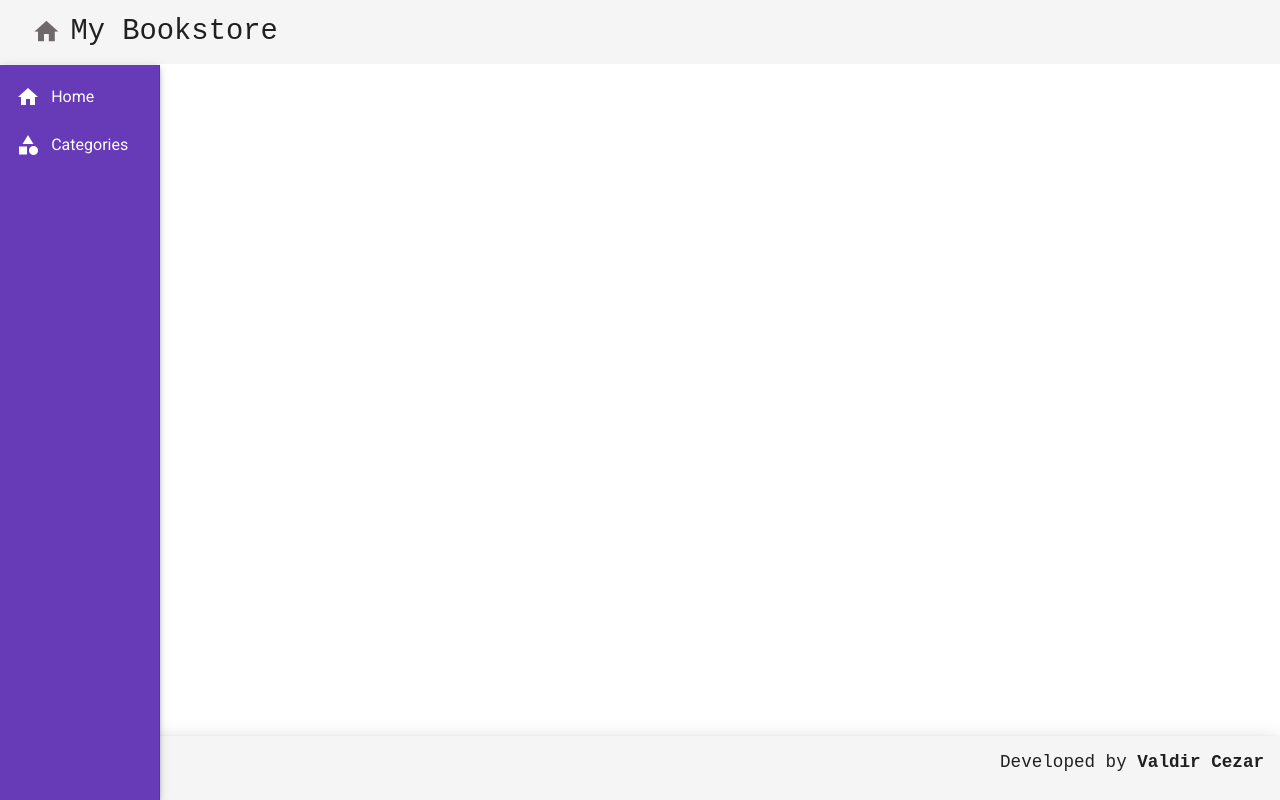
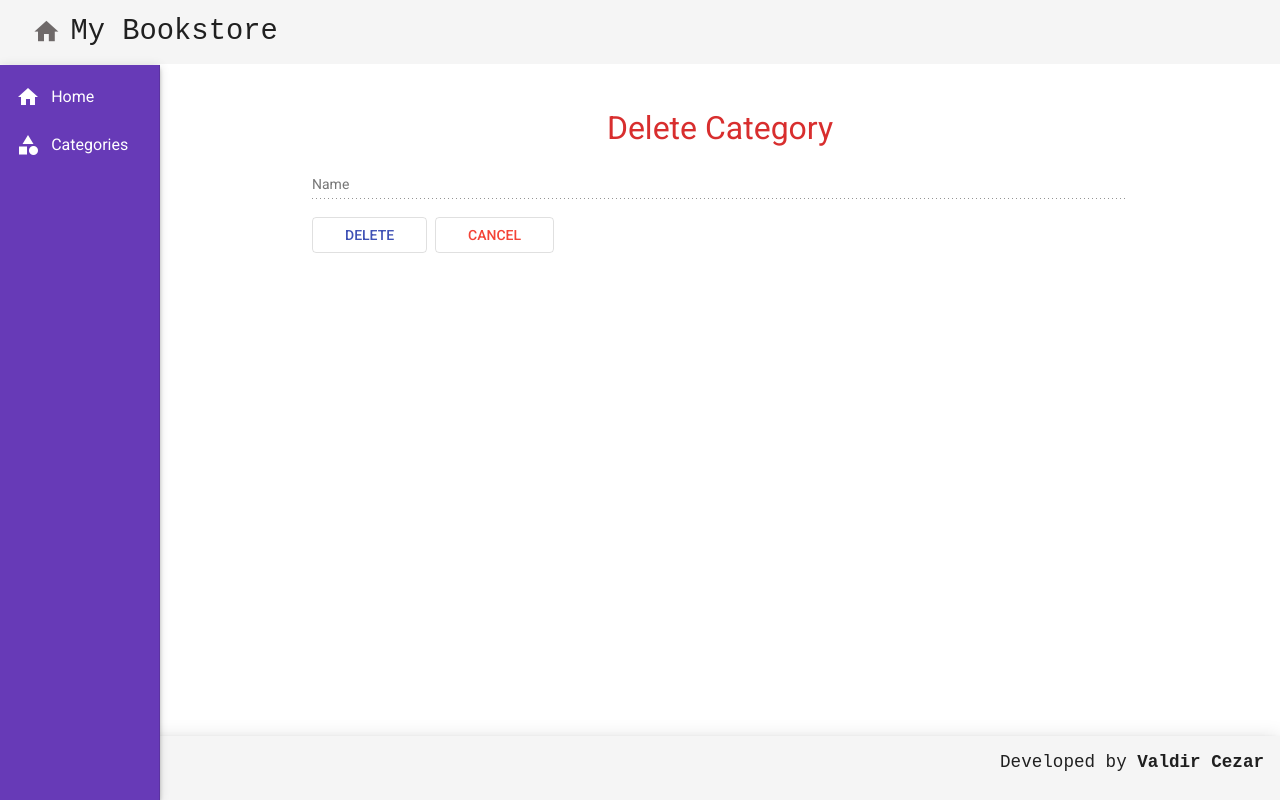
Before and after one commit to ValdirCezar/library-front, an Angular app: page /category/delete/1 in a window 1280 px wide. Before the commit this address led to /. Built offline with nearby package versions, Linux system fonts and the light colour scheme; no server answers.

Commit message:
DELETE method to Category implemented

```diff
--- a/src/app/app-routing.module.ts
+++ b/src/app/app-routing.module.ts
@@ -1,6 +1,7 @@
 import { NgModule } from '@angular/core';
 import { Routes, RouterModule } from '@angular/router';
 import { CategoryCreateComponent } from './views/category/category-create/category-create.component';
+import { CategoryDeleteComponent } from './views/category/category-delete/category-delete.component';
 import { CategoryReadComponent } from './views/category/category-read/category-read.component';
 import { CategoryUpdateComponent } from './views/category/category-update/category-update.component';
 import { HomeComponent } from './views/home/home/home.component';
@@ -21,6 +22,10 @@ const routes: Routes = [
   {
     path: 'category/update/:id',
     component: CategoryUpdateComponent
+  },
+  {
+    path: 'category/delete/:id',
+    component: CategoryDeleteComponent
   }
 ];
 
--- a/src/app/app.module.ts
+++ b/src/app/app.module.ts
@@ -23,6 +23,7 @@ import { MatInputModule } from '@angular/material/input';
 import { FormsModule } from '@angular/forms';
 import { MatIconModule } from '@angular/material/icon';
 import { CategoryUpdateComponent } from './views/category/category-update/category-update.component';
+import { CategoryDeleteComponent } from './views/category/category-delete/category-delete.component';
 
 
 @NgModule({
@@ -34,7 +35,8 @@ import { CategoryUpdateComponent } from './views/category/category-update/catego
     HomeComponent,
     CategoryReadComponent,
     CategoryCreateComponent,
-    CategoryUpdateComponent
+    CategoryUpdateComponent,
+    CategoryDeleteComponent
   ],
   imports: [
     BrowserModule,
--- /dev/null
+++ b/src/app/views/category/category-delete/category-delete.component.css
@@ -0,0 +1,26 @@
+form {
+    text-align: center;
+    width: 75%;
+    margin: 2rem auto 0 auto;
+}
+
+h1 {
+    font-size: 2rem;
+    font-weight: 400;
+    color: rgb(216, 46, 46);
+}
+
+.form {
+    width: 100%;
+}
+
+.buttons {
+    width: 100%;
+    text-align: initial;
+}
+
+button {
+    margin-right: .5rem;
+    padding-right: 2rem;
+    padding-left: 2rem;
+}
--- /dev/null
+++ b/src/app/views/category/category-delete/category-delete.component.html
@@ -0,0 +1,12 @@
+<form>
+    <h1>Delete Category {{ category.name }}</h1>
+    <mat-form-field class="form">
+        <mat-label>Name</mat-label>
+        <input matInput [(ngModel)]="category.name" disabled type="text" name="name" placeholder="Ex. Computing">
+    </mat-form-field>
+
+    <div class="buttons">
+        <button mat-stroked-button (click)="delete()" color="primary">DELETE</button>
+        <button mat-stroked-button (click)="cancel()" color="warn">CANCEL</button>
+    </div>
+</form>
--- /dev/null
+++ b/src/app/views/category/category-delete/category-delete.component.ts
@@ -0,0 +1,64 @@
+import { Component, OnInit } from '@angular/core';
+import { MatSnackBar } from '@angular/material/snack-bar';
+import { ActivatedRoute, Router } from '@angular/router';
+import { Category } from 'src/app/models/category.model';
+import { CategoryService } from '../category.service';
+
+@Component({
+  selector: 'app-category-delete',
+  templateUrl: './category-delete.component.html',
+  styleUrls: ['./category-delete.component.css']
+})
+export class CategoryDeleteComponent implements OnInit {
+
+  category: Category = {
+    id: '',
+    name: ''
+  }
+
+  constructor(
+    private service: CategoryService,
+    private router: Router,
+    private _snackBar: MatSnackBar,
+    private route: ActivatedRoute) { }
+
+  ngOnInit(): void {
+    const id = this.route.snapshot.paramMap.get("id");
+
+    this.service.findById(id!).subscribe(subject => {
+      this.category = subject
+    })
+  }
+
+  delete(): void {
+    this.service.deleteById(this.category.id!).subscribe(() => {
+      this.openMessageDeletedSuccess()
+    }), console.error(
+      this.openMessageDeletedError()
+    );
+
+  }
+
+  cancel(): void {
+    this.router.navigate(['/categories'])
+  }
+
+  openMessageDeletedSuccess(): void {
+    this.router.navigate(['/categories'])
+    this._snackBar.open('Deleted successful category', 'close', {
+      duration: 3500,
+      horizontalPosition: 'right',
+      verticalPosition: 'top'
+    })
+  }
+
+  openMessageDeletedError(): void {
+    this.router.navigate(['/categories'])
+    this._snackBar.open('Something went wrong when delete category', 'close', {
+      duration: 3500,
+      horizontalPosition: 'right',
+      verticalPosition: 'top'
+    })
+  }
+
+}
--- a/src/app/views/category/category-read/category-read.component.css
+++ b/src/app/views/category/category-read/category-read.component.css
@@ -19,3 +19,8 @@
 .button {
     box-shadow: 0px 5px 5px -3px rgba(0, 0, 0, 0.2), 0px 8px 10px 1px rgba(0, 0, 0, 0.14), 0px 3px 14px 2px rgba(0, 0, 0, 0.12);
 }
+
+.del {
+    margin-left: .4rem;
+    color: red;
+}
--- a/src/app/views/category/category-read/category-read.component.html
+++ b/src/app/views/category/category-read/category-read.component.html
@@ -20,10 +20,13 @@
 
       <!-- Name Ações -->
       <ng-container matColumnDef="action">
-        <th mat-header-cell *matHeaderCellDef>Action</th>
+        <th mat-header-cell *matHeaderCellDef>Actions</th>
         <td mat-cell *matCellDef="let row">
           <a routerLink="/category/update/{{ row.id }}">
             <i class="material-icons">edit</i>
+          </a>
+          <a routerLink="/category/delete/{{ row.id }}">
+            <i class="material-icons del">delete</i>
           </a>
         </td>
       </ng-container>
--- a/src/app/views/category/category.service.ts
+++ b/src/app/views/category/category.service.ts
@@ -29,4 +29,9 @@ export class CategoryService {
     console.log('chegou' + category.id)
     return this.http.put<Category>(url, category);
   }
+
+  deleteById(id: string): Observable<Category> {
+    const url = `${this.baseUrl}/${id}`;
+    return this.http.delete<Category>(url);
+  }
 }
```
